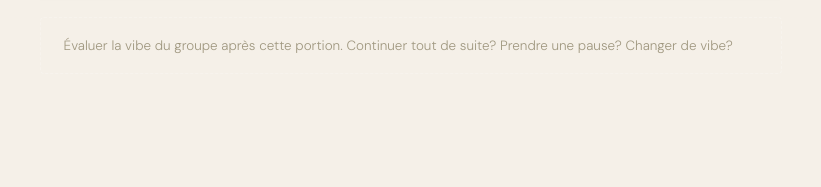
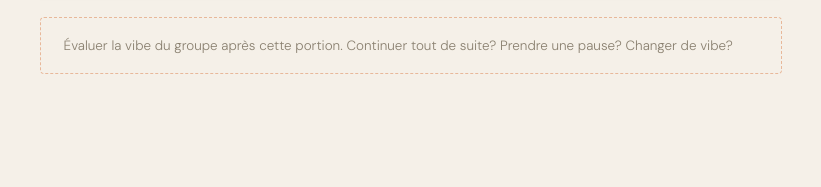
Before and after one commit to felixrouthier/Atelier-L-Antre-Temps, a plain HTML site: page index.html in a window 1280 px wide. Shown: the part 7516-7703 px from the top of the page, 229-1050 px from the left. Drawn offline with nearby package versions, Linux system fonts and the light colour scheme; a web font is replaced by a local one.

Commit message:
Update index.html

```diff
--- a/index.html
+++ b/index.html
@@ -687,7 +687,7 @@ to { opacity: 1; transform: translateY(0); }
   <p>« Et la bonne nouvelle — et c'est celle qu'on veut laisser — c'est que des gestes simples existent. Des gens existent. Et le fait d'en parler, même aujourd'hui ici, c'est déjà quelque chose. »</p>
 </div>
 
-<div class="pause-card" style="border-color:rgba(255,255,255,0.2); color:#a09880; background:rgba(255,255,255,0.04)">
+<div class="pause-card">
   <span>Évaluer la vibe du groupe après cette portion. Continuer tout de suite? Prendre une pause? Changer de vibe?</span>
 </div>
 
```
